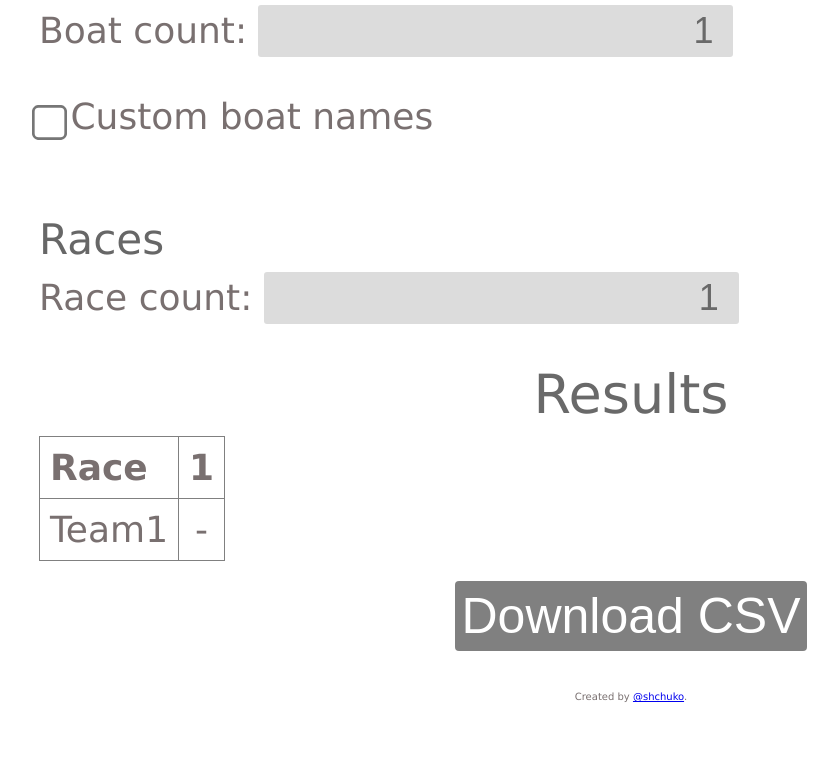
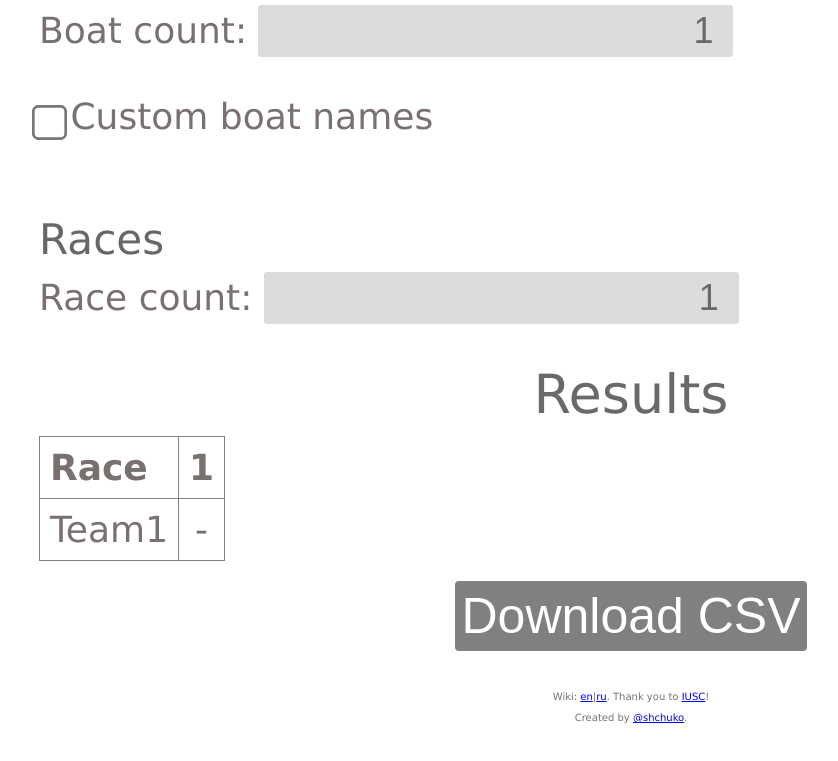
Before and after one commit to shchuko/ultraperesadka, a plain HTML site: page index.html in a window 1280 px wide. Shown: the part 606-1367 px from the top of the page, without its empty margins (9-847 px from the left). Before the commit the page ends 1346 px from the top, so only its background shows below. Drawn offline with Linux system fonts and the light colour scheme.

Commit message:
add wiki link

```diff
--- a/index.html
+++ b/index.html
@@ -72,6 +72,9 @@
     </section>
 </main>
 <footer>
+    <p>Wiki: <a href="https://github.com/shchuko/ultraperesadka/wiki/UltraPeresadka-How-to:-EN">en</a>|<a
+            href="https://github.com/shchuko/ultraperesadka/wiki/UltraPeresadka-How-to:-RU">ru</a>. Thank you to <a
+            href="https://vk.com/kb_sailing">IUSC</a>!</p>
     <p>Created by <a href="https://github.com/shchuko">&#64;shchuko</a>.</p>
 </footer>
 </body>
```
